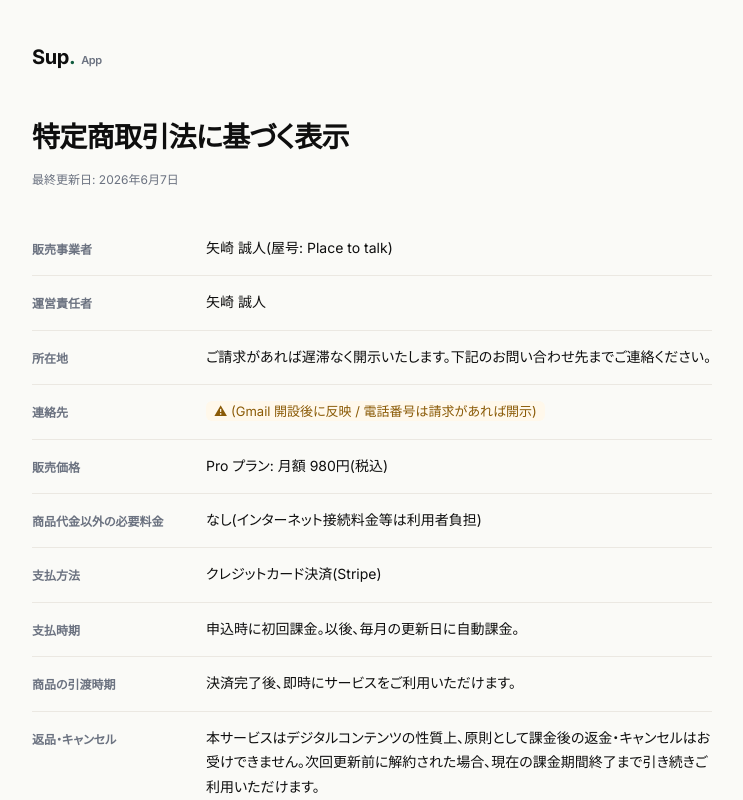
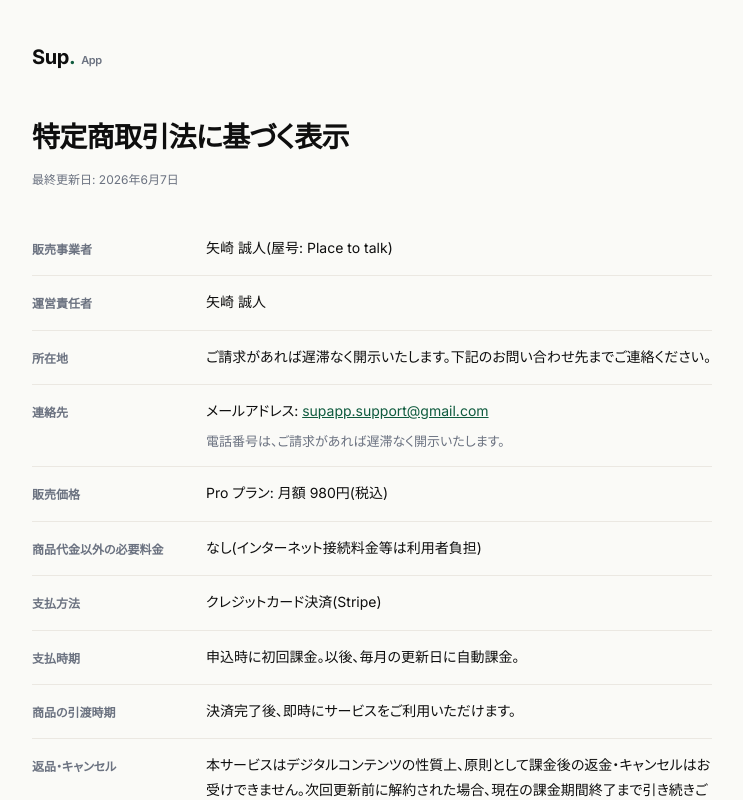
Before and after one commit to mysk123/sup-app, a Next.js app: page /tokushoho in a window 1280 px wide. Shown: the top 800 px of the page, without its empty margins (268-1011 px from the left). Built offline with nearby package versions, Linux system fonts and the light colour scheme.

Commit message:
tokushoho: fill in 連絡先 — supapp.support@gmail.com (all required fields now populated)

```diff
--- a/app/tokushoho/page.tsx
+++ b/app/tokushoho/page.tsx
@@ -30,9 +30,18 @@ export default function TokushohoPage() {
       </Row>
 
       <Row label="連絡先">
-        <Placeholder>
-          (Gmail 開設後に反映 / 電話番号は請求があれば開示)
-        </Placeholder>
+        <div>
+          メールアドレス:{' '}
+          <a
+            href="mailto:supapp.support@gmail.com"
+            style={{ color: 'var(--accent)' }}
+          >
+            supapp.support@gmail.com
+          </a>
+        </div>
+        <div style={{ marginTop: 6, fontSize: 13, color: 'var(--text-sub)' }}>
+          電話番号は、ご請求があれば遅滞なく開示いたします。
+        </div>
       </Row>
 
       <Row label="販売価格">
```
